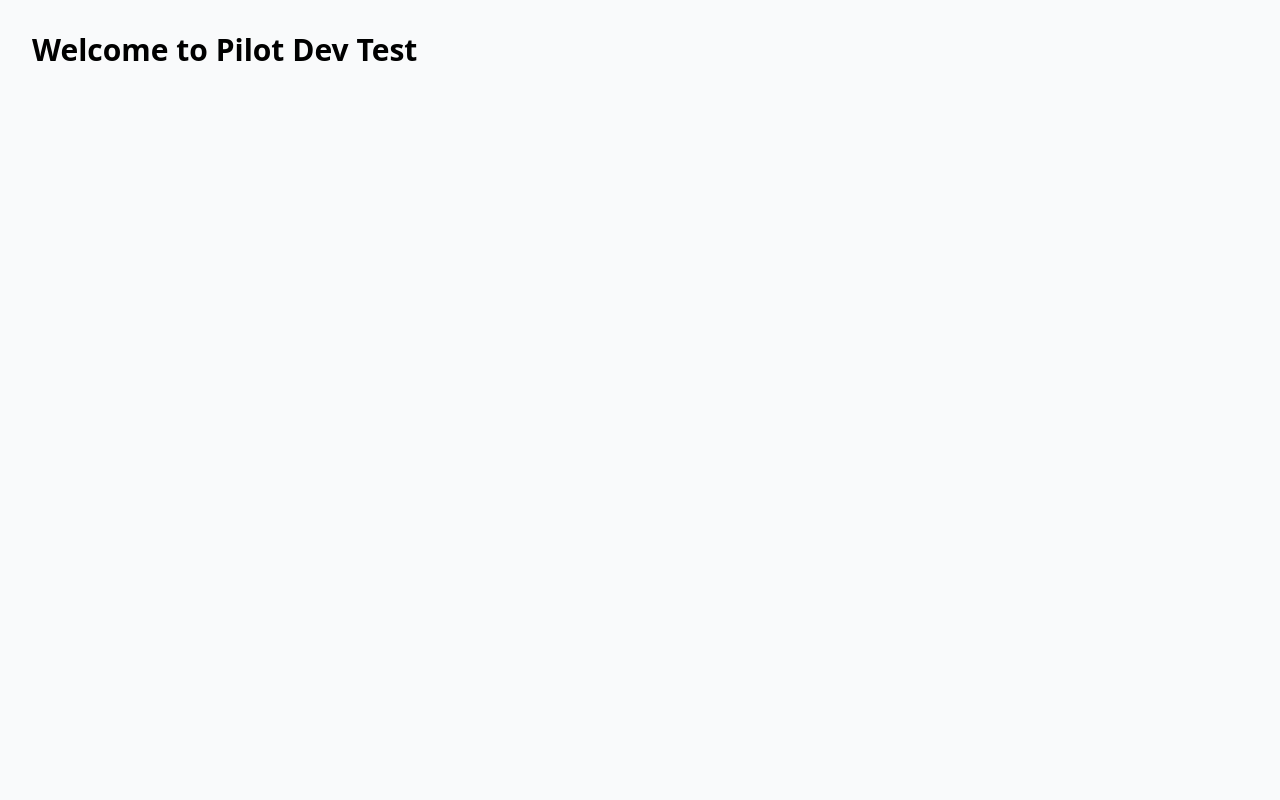
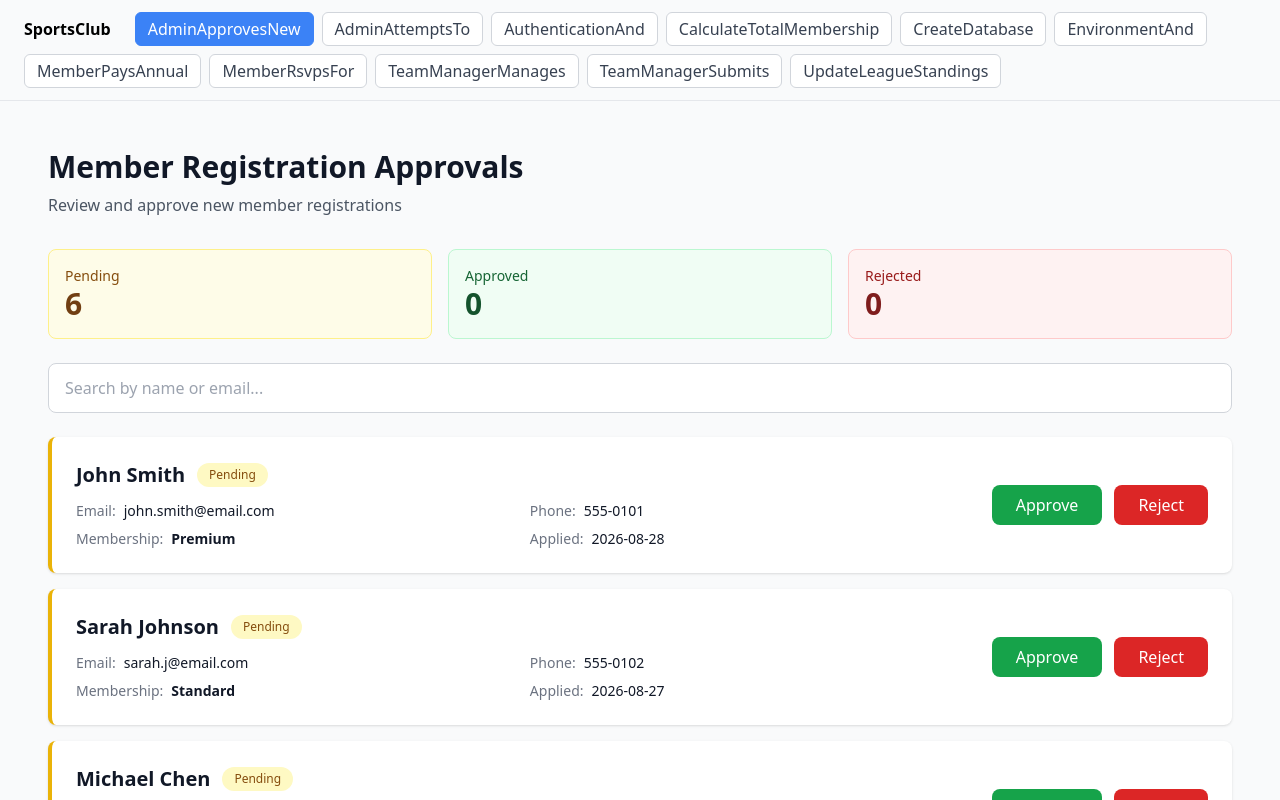
Before and after one commit to dhannan12/pilot-dev-test, a React (Vite) app: page / in a window 1280 px wide. Shown: the top 800 px of the page. Built offline with nearby package versions, Linux system fonts and the light colour scheme.

Commit message:
feat: App.tsx — 11 screens (SCRUM-1265)

```diff
--- a/src/App.tsx
+++ b/src/App.tsx
@@ -1,9 +1,48 @@
-import React from 'react'
+import React, { useState } from 'react'
+import AdminApprovesNew from './components/AdminApprovesNew.tsx'
+import AdminAttemptsTo from './components/AdminAttemptsTo.tsx'
+import AuthenticationAnd from './components/AuthenticationAnd.tsx'
+import CalculateTotalMembership from './components/CalculateTotalMembership.tsx'
+import CreateDatabase from './components/CreateDatabase.tsx'
+import EnvironmentAnd from './components/EnvironmentAnd.tsx'
+import MemberPaysAnnual from './components/MemberPaysAnnual.tsx'
+import MemberRsvpsFor from './components/MemberRsvpsFor.tsx'
+import TeamManagerManages from './components/TeamManagerManages.tsx'
+import TeamManagerSubmits from './components/TeamManagerSubmits.tsx'
+import UpdateLeagueStandings from './components/UpdateLeagueStandings.tsx'
+
+const screens = [
+  { name: 'AdminApprovesNew', component: <AdminApprovesNew /> },
+  { name: 'AdminAttemptsTo', component: <AdminAttemptsTo /> },
+  { name: 'AuthenticationAnd', component: <AuthenticationAnd /> },
+  { name: 'CalculateTotalMembership', component: <CalculateTotalMembership /> },
+  { name: 'CreateDatabase', component: <CreateDatabase /> },
+  { name: 'EnvironmentAnd', component: <EnvironmentAnd /> },
+  { name: 'MemberPaysAnnual', component: <MemberPaysAnnual /> },
+  { name: 'MemberRsvpsFor', component: <MemberRsvpsFor /> },
+  { name: 'TeamManagerManages', component: <TeamManagerManages /> },
+  { name: 'TeamManagerSubmits', component: <TeamManagerSubmits /> },
+  { name: 'UpdateLeagueStandings', component: <UpdateLeagueStandings /> },
+]
 
 export default function App() {
+  const [active, setActive] = useState(0)
   return (
-    <div className="min-h-screen bg-gray-50">
-      <h1 className="p-8 text-3xl font-bold">Welcome to Pilot Dev Test</h1>
+    <div className="min-h-screen" style={{background:"#f9fafb"}}>
+      <header style={{borderBottom:"1px solid #e5e7eb",padding:"12px 24px",
+        display:"flex",gap:"8px",flexWrap:"wrap",alignItems:"center"}}>
+        <strong style={{marginRight:"16px"}}>SportsClub</strong>
+        {screens.map((s, i) => (
+          <button key={i} onClick={() => setActive(i)}
+            style={{padding:"4px 12px",borderRadius:"6px",border:"1px solid",cursor:"pointer",
+              background: active===i ? "#3b82f6" : "white",
+              color: active===i ? "white" : "#374151",
+              borderColor: active===i ? "#3b82f6" : "#d1d5db"}}>
+            {s.name}
+          </button>
+        ))}
+      </header>
+      <main style={{padding:"24px"}}>{screens[active]?.component}</main>
     </div>
   )
 }
```
